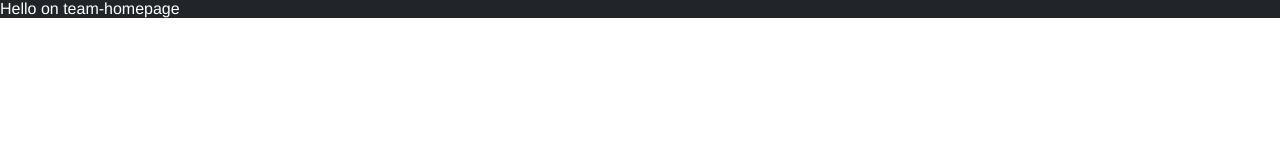
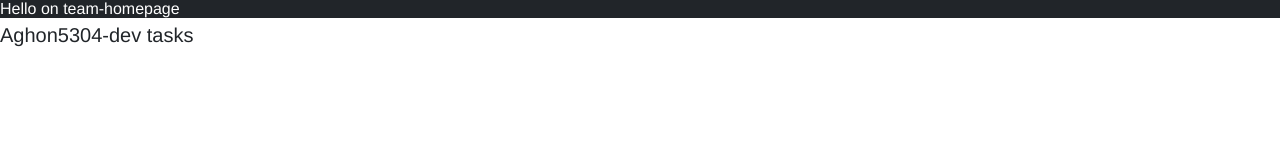
Before and after one commit to Aghon5304/dev-tasks, a Gatsby site: page / in a window 1280 px wide. Built offline with nearby package versions, Linux system fonts and the light colour scheme; Gatsby itself is replaced by a stand-in of ours.

Commit message:
feature/dev-task-1-and-2

```diff
--- /dev/null
+++ b/src/components/TitleText/AppHeader.js
@@ -0,0 +1,5 @@
+import React from 'react';
+
+export const AppHeader =() => (
+    <h2>Aghon5304-dev tasks</h2>
+);
--- a/src/pages/index.js
+++ b/src/pages/index.js
@@ -1,10 +1,12 @@
 import React from 'react';
 
+import { AppHeader } from '../components/TitleText/appheader';
 import { TitleText } from '../components/TitleText/TitleText';
 
 const IndexPage = () => (
   <>
     <TitleText />
+    <AppHeader />
   </>
 );
 
```
Also changed, not shown: 1 other file.
